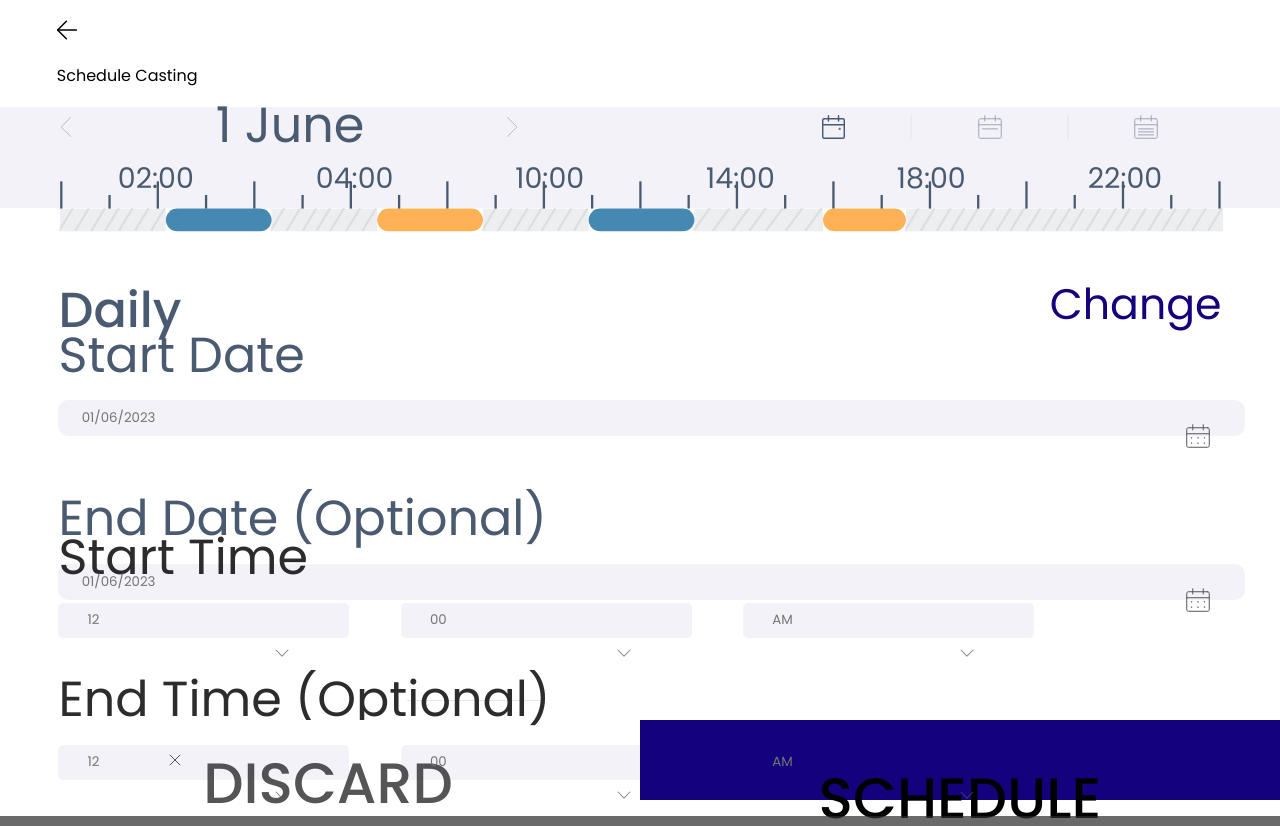
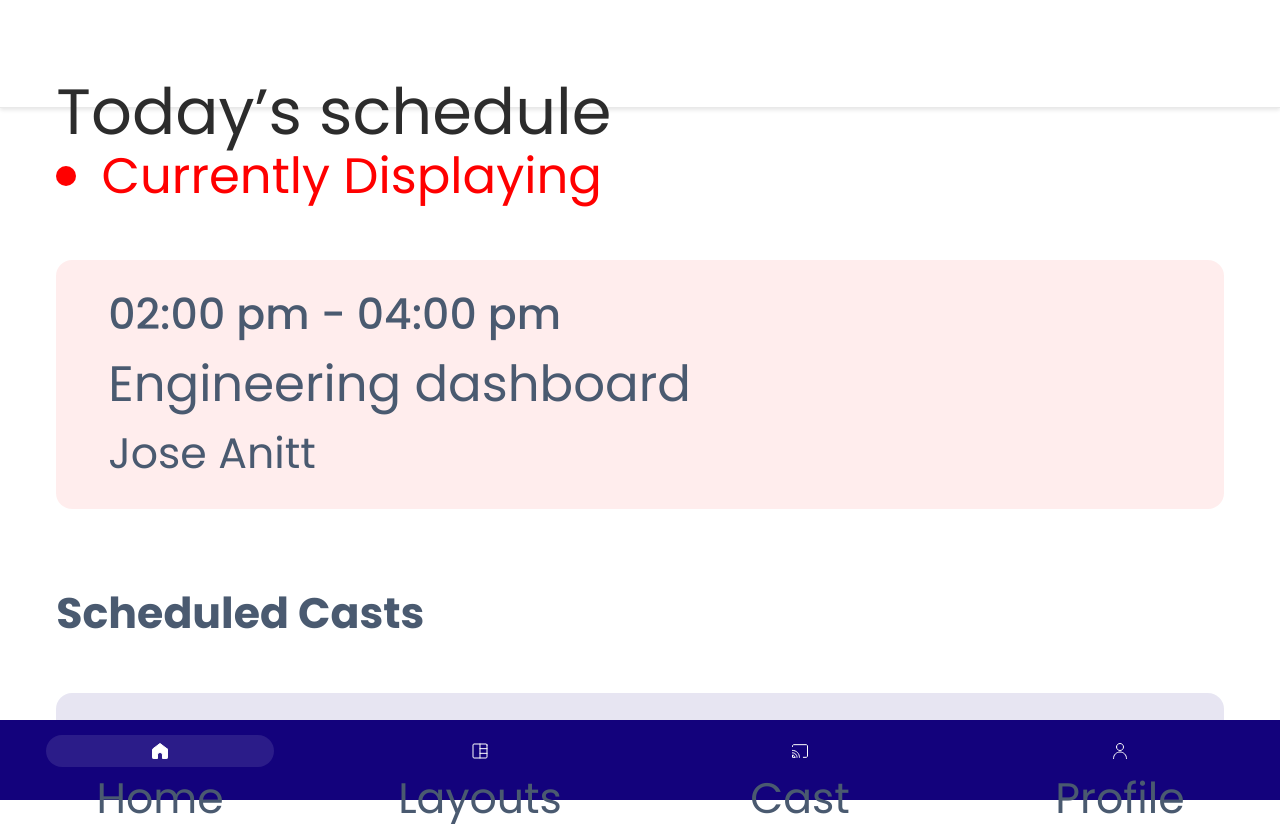
Before and after one commit to nirbhaymaitra07/DBaaS, a React (Vite) app: page / in a window 1280 px wide. Shown: the top 826 px of the page. Built offline with nearby package versions, Linux system fonts and the light colour scheme.

Commit message:
Rectfied some css styles and icons in Schedule Casting Page

```diff
--- a/src/App.jsx
+++ b/src/App.jsx
@@ -7,11 +7,9 @@
 
   return (
     <>
-    {/* <BrowserRouter>
+    <BrowserRouter>
       <Structure/>
-    </BrowserRouter> */}
-
-    <ScheduleCasting />
+    </BrowserRouter>
     </>
   )
 }
--- a/src/components/Schedule_Casting/ScheduleCasting.css
+++ b/src/components/Schedule_Casting/ScheduleCasting.css
@@ -255,20 +255,22 @@
 }
 
 .discard-btn{
+    /* width: 80%; */
+    height: 100%;
     font-size: clamp(0.2775rem, -0.0003rem + 4.4444vw, 27.7775rem);
-    height: 100%;
-    /* width: 80%; */
     background-color: #fff;
     color: #555;
     border-radius: 0%;
     margin: 0px;
     padding: 3%;
+    font-weight: 400;
 }
 
 .schedule-btn{
     width: 50%;
     border-radius: 0%;
     background-color: #13027C;
+    font-weight: 400;
     font-size: clamp(0.2775rem, -0.0003rem + 4.4444vw, 27.7775rem);
 }
 
```
